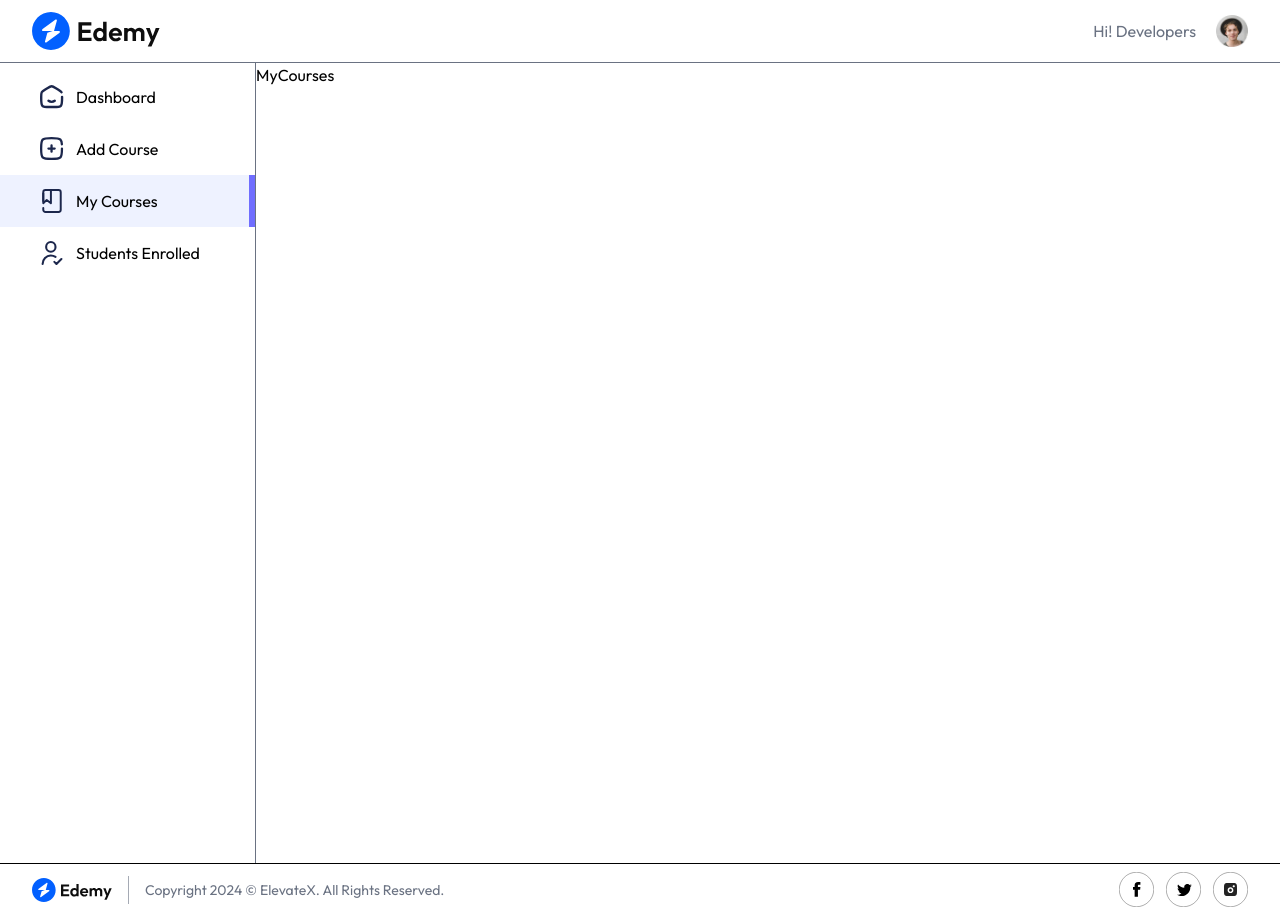
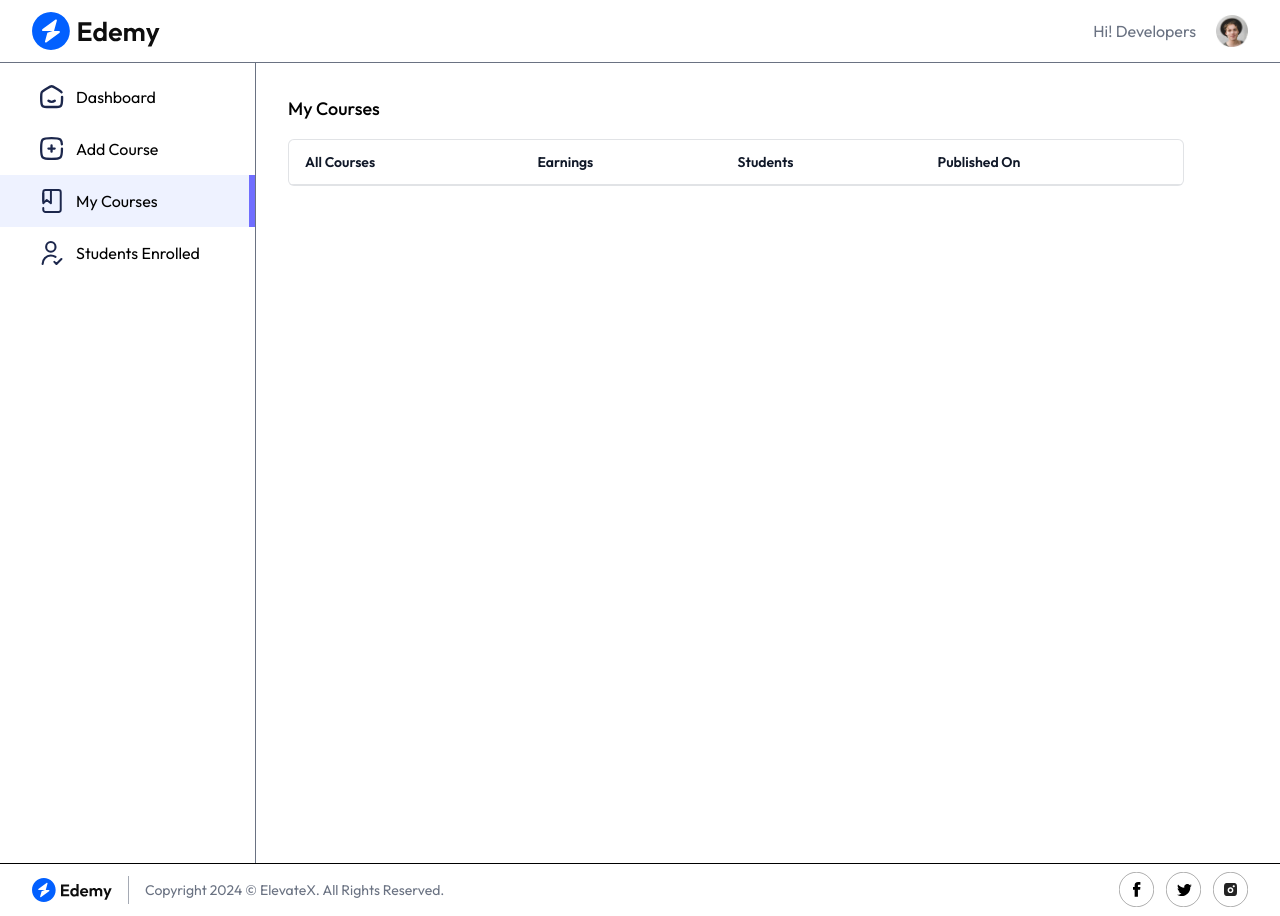
Before and after one commit to mohamad-abdelkhalek/ElevateX, a React (Vite) app in the folder client/: page /educator/my-courses in a window 1280 px wide. Built offline with nearby package versions, Linux system fonts and the light colour scheme; no server answers.

Commit message:
Client: Implemented educator courses basic structure page

```diff
--- a/client/src/pages/educator/MyCourses.jsx
+++ b/client/src/pages/educator/MyCourses.jsx
@@ -1,11 +1,54 @@
-import React from 'react'
+import React, { useContext, useEffect, useState } from "react";
+import { AppContext } from "../../context/AppContext";
+import Loading from "../../components/student/Loading";
 
 const MyCourses = () => {
-  return (
-    <div>
-        <h1>MyCourses</h1>
+  const { currency, allCourses } = useContext(AppContext);
+
+  const [courses, setCourses] = useState(null);
+
+  const fetchEducatorCourses = async () => {
+    setCourses(allCourses);
+  };
+
+  useEffect(() => {
+    fetchEducatorCourses();
+  }, []);
+
+  return courses ? (
+    <div
+      className="h-screen flex flex-col items-start justify-between md:p-8
+    md:pb-0 p-4 pt-8 pb-0"
+    >
+      <div className="w-full">
+        <h2 className="pb-4 text-lg font-medium">My Courses</h2>
+        <div
+          className="flex flex-col items-center max-w-4xl w-full overflow-hidden
+        rounded-md bg-white border border-gray-500/20"
+        >
+          <table className="md:table-auto table-fixed w-full overflow-hidden">
+            <thead
+              className="text-gray-900 border-b border-gray-500/20 text-sm
+            text-left"
+            >
+              <tr>
+                <th className="px-4 py-3 font-semibold truncate">
+                  All Courses
+                </th>
+                <th className="px-4 py-3 font-semibold truncate">Earnings</th>
+                <th className="px-4 py-3 font-semibold truncate">Students</th>
+                <th className="px-4 py-3 font-semibold truncate">
+                  Published On
+                </th>
+              </tr>
+            </thead>
+          </table>
+        </div>
+      </div>
     </div>
-  )
-}
+  ) : (
+    <Loading />
+  );
+};
 
-export default MyCourses
+export default MyCourses;
```
